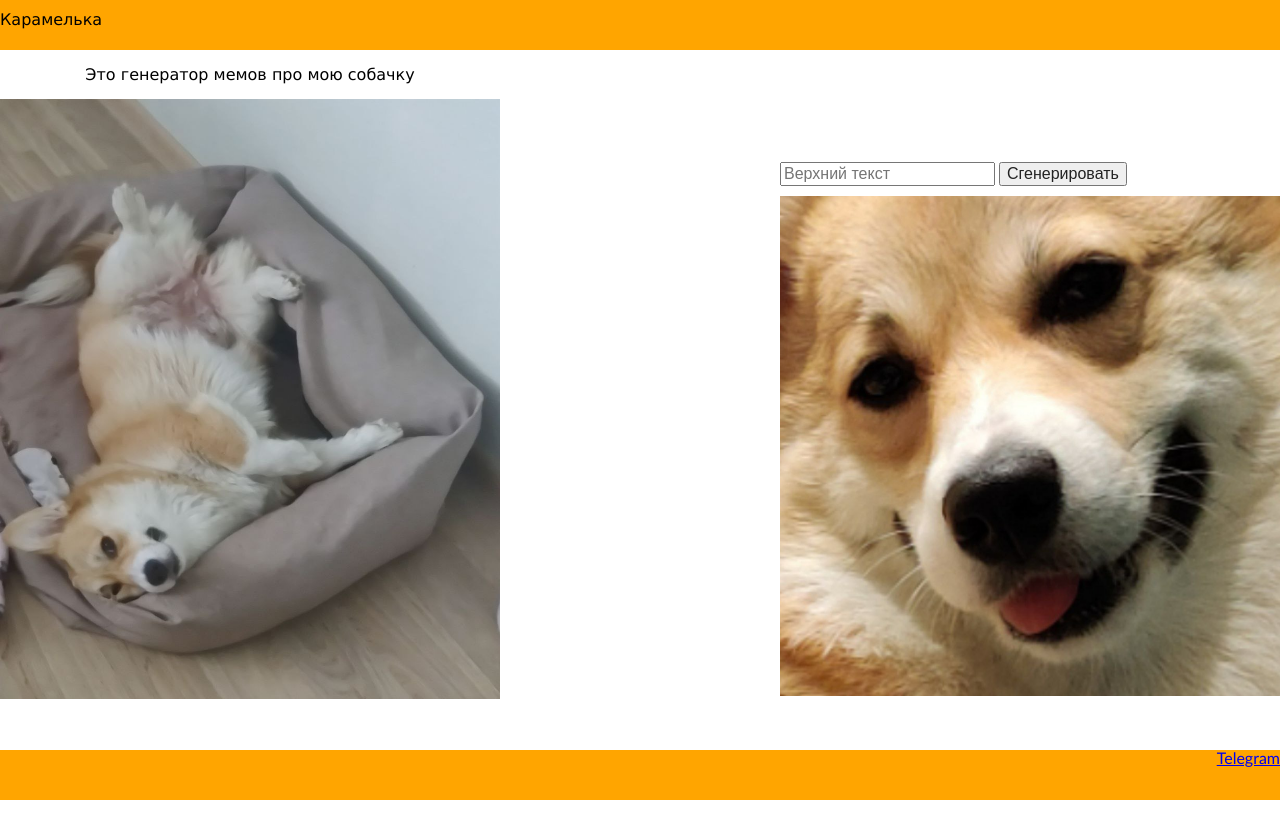
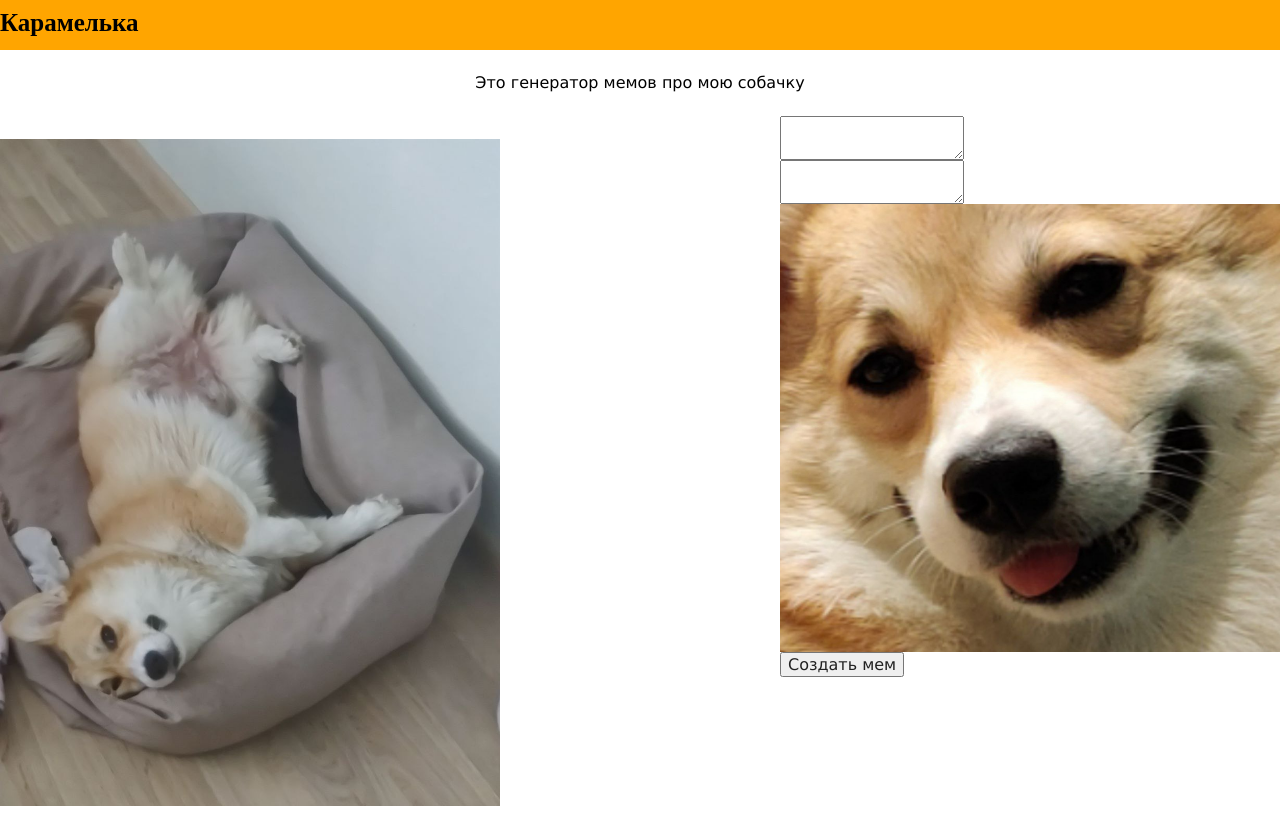
Before and after one commit to FatykovKirill/CaramelkaMemes, a plain HTML site: page index.html in a window 1280 px wide. Shown: the top 833 px of the page. Before the commit the page ends 800 px from the top, so only its background shows below. Drawn offline with Linux system fonts and the light colour scheme.

Commit message:
upgreat index and style

```diff
--- a/css/style.css
+++ b/css/style.css
@@ -1,92 +1,69 @@
-html{
-    height: 100%;
+* {
+    font-family: 'Lucida Sans', 'Lucida Sans Regular', 'Lucida Grande', 'Lucida Sans Unicode', Geneva, Verdana, sans-serif;
 }
-body{
-    display: flex;
-    flex-direction: column;
-    height: 100%;
+
+.container {
+    max-width: 1300px;
+    margin: 0 auto;
 }
-main{
-    flex-grow:1;
-}
-.wrapper{
-    max-width:1300px;
-    margin:0 auto;
-}
-header{
+
+header {
     background-color: orange;
     height: 50px;
 }
 
-footer{
+footer {
     background-color: orange;
     height: 50px;
 
 }
 
-.head-logo{
-    font-family: 'Lucida Sans', 'Lucida Sans Regular', 'Lucida Grande', 'Lucida Sans Unicode', Geneva, Verdana, sans-serif;
-    font-style: normal;
-    font-size: 16px;
-    padding-top: 10px; ;
-    line-height: 1.2;
-    color:black;
+.head_logo {
+    font-size: 25px;
+    padding-top: 10px;
+    font-weight: 700;
+    color: black;
 }
-.h1_logo{
-    font-family: 'Lucida Sans', 'Lucida Sans Regular', 'Lucida Grande', 'Lucida Sans Unicode', Geneva, Verdana, sans-serif;
-    font-style: normal;
+
+.main {
+    min-height: 820px;
+}
+
+.main_logo {
     font-size: 16px;
     font-weight: 400;
-    line-height: 1.2;
-    color:black;
+    color: black;
     text-align: center;
-    padding-bottom: 15px;
+    margin-top: 25px;
 }
-.wrapper_main{
+
+.main_meme {
+    margin-top: 25px;
     display: flex;
-    flex-wrap: wrap;
     justify-content: space-between;
-    align-items: flex-end;
-    padding-top: 15px;
-    padding-bottom: 15px;
+    align-items: center;
 }
-.text_top{
-    padding-bottom: 10px;
+
+.main_img {
+    width: 500px;
+    height: 100%;
 }
-.text_bot{
-    padding-top: 10px;
+
+.footer {
+    margin-top: 25px;
 }
-.link_telegram{
+
+.link_telegram {
     font-family: 'Trebuchet MS', 'Lucida Sans Unicode', 'Lucida Grande', 'Lucida Sans', Arial, sans-serif;
     font-size: normal;
     text-align: end;
     color: black;
     font-weight: 400;
 }
-.link_telegram:hover, .link_telegram:focus, .link_telegram:active{
+
+.link_telegram:hover,
+.link_telegram:focus,
+.link_telegram:active {
     color: blue;
     font-size: large;
 }
-.memes_img{
-    position: relative;
-    display: inline-block;
-    overflow: hidden;
-}
-.add_text_top{
-    position: absolute;
-    font-family: Impact, Haettenschweiler, 'Arial Narrow Bold', sans-serif;
-    color:white;
-    font-size: 50px;
-    padding-left: 10%;
-    max-width: 450px;
-}
-
-/* .add_text_bot{
-    position: absolute;
-    font-family: Impact, Haettenschweiler, 'Arial Narrow Bold', sans-serif;
-    color:rgb(148, 55, 55);
-    font-size: 80px;
-    padding-left: 10%;
-    width: 100%;
-    height: 100%;
-} */
--- a/index.html
+++ b/index.html
@@ -12,39 +12,38 @@
 
 <body>
 
-    <header>
-        <div class="wrapper">
-            <div class="head-logo">
+    <header class="header">
+        <div class="container">
+            <h1 class="head_logo">
                 Карамелька
-            </div>
+            </h1>
         </div>
     </header>
-    <main>
-        <div class="wrapper">
-            <div class="wrapper_main">
-                <div class="greeting">
-                    <h1 class="h1_logo">Это генератор мемов про мою собачку</h1>
-                    <img src="img/header.jpg" alt="Карамелька лежит" height="600" width="500">
-                </div>
+    <main class="main">
+        <div class="container">
+            <h2 class="main_logo">Это генератор мемов про мою собачку</h2>
+            <div class="main_meme">
+                <img src="img/header.jpg" alt="Карамелька лежит" class="main_img">
                 <div class="memes">
-                    <p class="text_top">
-                        <input type="text" placeholder="Верхний текст" name="topmeme" value="" class="top_meme">
-                        <button class="generetion">Сгенерировать</button>
+                    <p>
+                        <textarea id="text-top"></textarea>
                     </p>
-                    <div class="memes_img">
-                        <p class="add_text_top"></p>
-                        <img src="img/meme-main.jpg" alt="Меме" height="500" width="500" class="img_meme">
-                        <!-- <p class="add_text_bot">SS</p> -->
-                    </div>
-                    <!-- <p class="text_bot">
-                        <input type="text" placeholder="Нижний текст" name="botmeme" value="" class="bot_meme">
-                    </p> -->
+                    <p>
+                        <textarea id="text-bot"></textarea>
+                    </p>
+                    <p> <img src="img/meme-main.jpg" alt="Меме" id="image" class="main_img">
+                    </p>
+                    <p><button id="generate-btn">Создать мем</button>
+                    </p>
+                    <p>
+                        <canvas id="meme-canvas"></canvas>
+                    </p>
                 </div>
             </div>
         </div>
     </main>
-    <footer>
-        <div class="wrapper">
+    <footer class="footer">
+        <div class="container">
             <p class="link_telegram">
                 <a href="https://t.me/FatykovKirill">Telegram</a>
             </p>
```
